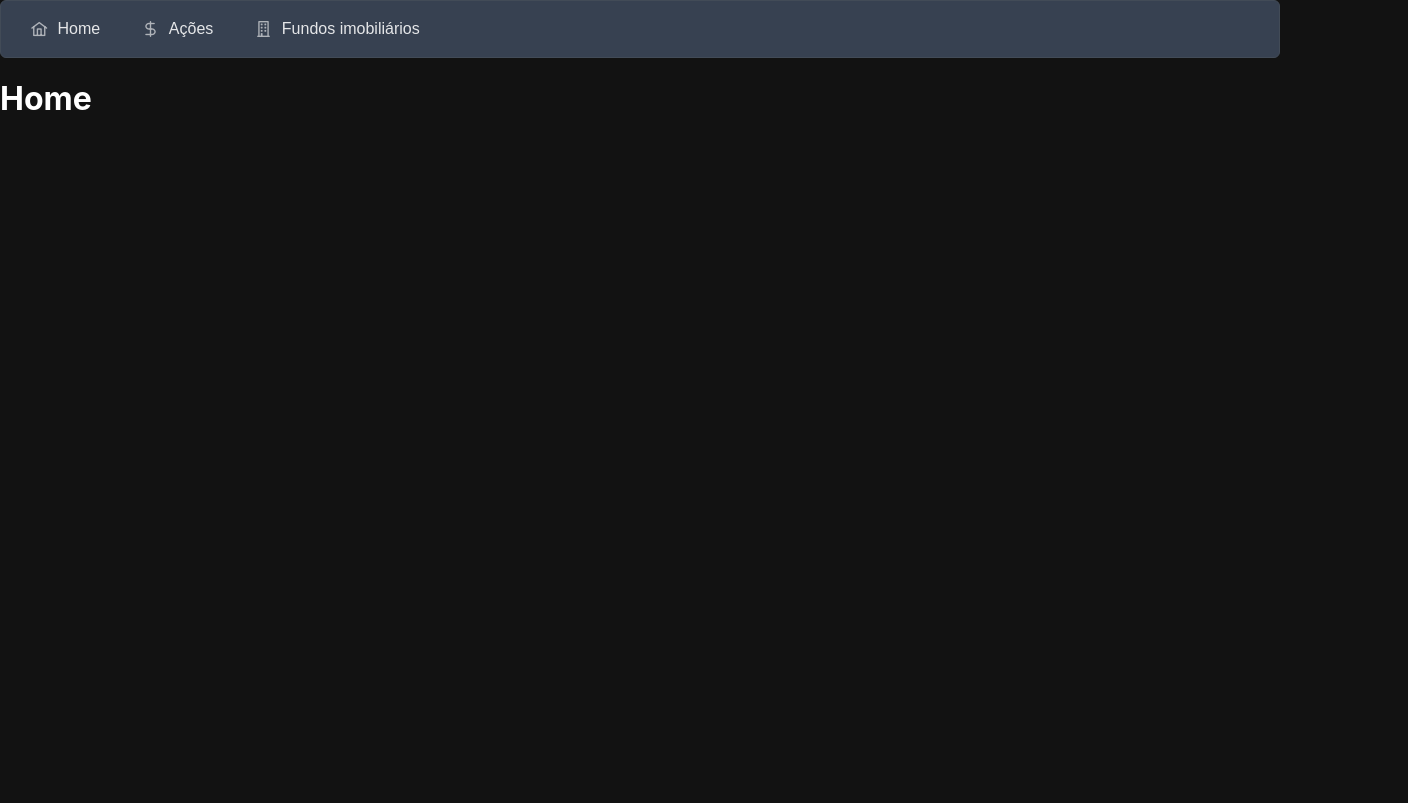
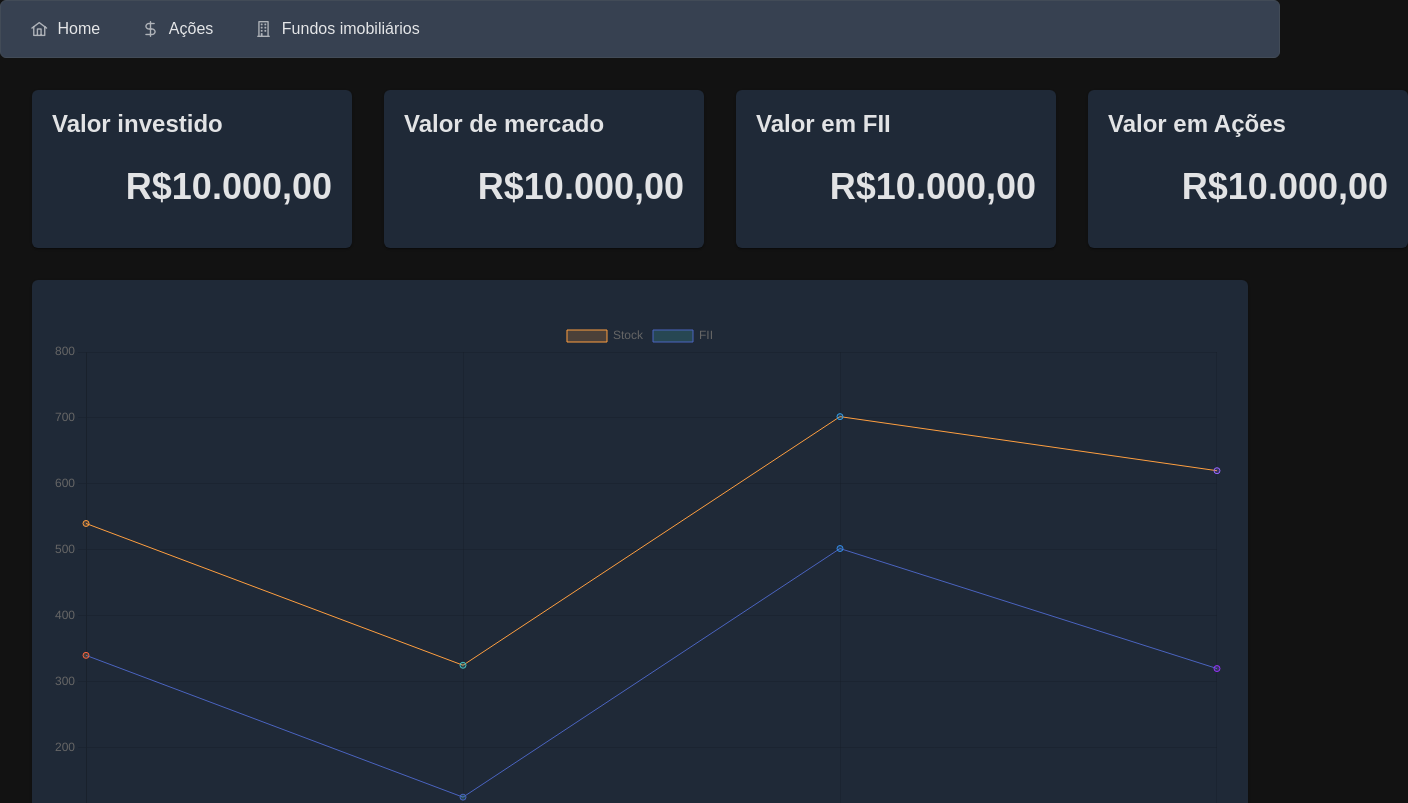
Before and after one commit to DarlanMarangoni/investment-wallet, a React (Create React App) app in the folder investment-app/: page / in a window 1280 px wide. Shown: the top 803 px of the page, 1408 px wide, since content can reach past the window. Built offline with nearby package versions, Linux system fonts and the light colour scheme; a web font is replaced by a local one.

Commit message:
v1.0.3 create StockResource and RealStateFundResource

```diff
--- a/investment-app/package.json
+++ b/investment-app/package.json
@@ -10,14 +10,15 @@
     "@types/node": "^16.18.104",
     "@types/react": "^18.3.3",
     "@types/react-dom": "^18.3.0",
+    "chart.js": "^4.4.3",
     "primeicons": "^7.0.0",
     "primereact": "^10.8.0",
     "react": "^18.3.1",
     "react-dom": "^18.3.1",
+    "react-router-dom": "^6.26.0",
     "react-scripts": "5.0.1",
     "typescript": "^4.9.5",
-    "web-vitals": "^2.1.4",
-    "react-router-dom": "^6.26.0"
+    "web-vitals": "^2.1.4"
   },
   "scripts": {
     "start": "react-scripts start",
--- /dev/null
+++ b/investment-app/src/components/CustomCard/index.tsx
@@ -0,0 +1,19 @@
+import './style.css';
+import { Card } from 'primereact/card';
+
+type Props = {
+    title: string;
+    value: string;
+}
+
+export const CustomCard = ({ title, value }: Props) => {
+    return (
+        <Card title={title}>
+            <div className="card-body-container">
+                <span className="card-body">
+                    R${ value }
+                </span>
+            </div>
+        </Card>
+    );
+}
--- /dev/null
+++ b/investment-app/src/components/CustomCard/style.css
@@ -0,0 +1,13 @@
+.p-card {
+    min-width: 20rem;
+}
+
+.card-body-container {
+    display: flex;
+    justify-content: flex-end;
+}
+
+.card-body {
+    font-size: 36px;
+    font-weight: bold;
+}
--- /dev/null
+++ b/investment-app/src/components/LineChart/index.tsx
@@ -0,0 +1,67 @@
+import './style.css';
+import { Chart } from 'primereact/chart';
+import { useEffect, useState } from 'react';
+import { Card } from 'primereact/card';
+
+export const LineChart = () => {
+    const [chartData, setChartData] = useState({});
+    const [chartOptions, setChartOptions] = useState({});
+
+    useEffect(() => {
+        const data = {
+            labels: ['Q1', 'Q2', 'Q3', 'Q4'],
+            datasets: [
+                {
+                    label: 'Stock',
+                    data: [540, 325, 702, 620],
+                    backgroundColor: [
+                        'rgba(255, 159, 64, 0.2)',
+                        'rgba(75, 192, 192, 0.2)',
+                        'rgba(54, 162, 235, 0.2)',
+                        'rgba(153, 102, 255, 0.2)'
+                    ],
+                    borderColor: [
+                        'rgb(255, 159, 64)',
+                        'rgb(75, 192, 192)',
+                        'rgb(54, 162, 235)',
+                        'rgb(153, 102, 255)'
+                    ],
+                    borderWidth: 1
+                },
+                {
+                    label: 'FII',
+                    data: [340, 125, 502, 320],
+                    backgroundColor: [
+                        'rgba(255, 159, 64, 0.2)',
+                        'rgba(75, 192, 192, 0.2)',
+                        'rgba(54, 162, 235, 0.2)',
+                        'rgba(153, 102, 255, 0.2)'
+                    ],
+                    borderColor: [
+                        'rgb(255, 100, 64)',
+                        'rgb(75, 100, 192)',
+                        'rgb(54, 140, 235)',
+                        'rgb(153, 50, 255)'
+                    ],
+                    borderWidth: 1
+                }
+            ]
+        };
+        const options = {
+            scales: {
+                y: {
+                    beginAtZero: true
+                }
+            }
+        };
+
+        setChartData(data);
+        setChartOptions(options);
+    }, []);
+
+    return (
+        <Card>
+            <Chart type="line" data={chartData} options={chartOptions}/>
+        </Card>
+    );
+}
--- /dev/null
+++ b/investment-app/src/components/LineChart/style.css
@@ -0,0 +1,3 @@
+.p-card {
+
+}
--- a/investment-app/src/pages/Home/index.tsx
+++ b/investment-app/src/pages/Home/index.tsx
@@ -1,7 +1,28 @@
+import './style.css';
+import { CustomCard } from '../../components/CustomCard';
+import { LineChart } from '../../components/LineChart';
+
 export default function Home() {
     return (
-        <>
-            <h1>Home</h1>
-        </>
+        <div>
+            <div className="home-container">
+                <div className="home-card-container">
+                    <CustomCard title="Valor investido" value="10.000,00"/>
+                </div>
+                <div className="home-card-container">
+                    <CustomCard title="Valor de mercado" value="10.000,00"/>
+                </div>
+                <div className="home-card-container">
+                    <CustomCard title="Valor em FII" value="10.000,00"/>
+                </div>
+                <div className="home-card-container">
+                    <CustomCard title="Valor em Ações" value="10.000,00"/>
+                </div>
+            </div>
+            <div className="home-char-container">
+                <LineChart/>
+            </div>
+        </div>
+
     );
 }
--- /dev/null
+++ b/investment-app/src/pages/Home/style.css
@@ -0,0 +1,20 @@
+.home-container {
+    margin: 1em;
+}
+
+.home-card-container {
+    margin: 1em;
+}
+
+.home-char-container {
+    margin: 1em;
+    padding: 0 1em 0 1em;
+}
+
+@media (min-width: 1200px) {
+    .home-container {
+        display: flex;
+        justify-content: space-around;
+    }
+
+}
```
Also changed, not shown: 1 other file (tests, documents, lock files or other folders).
